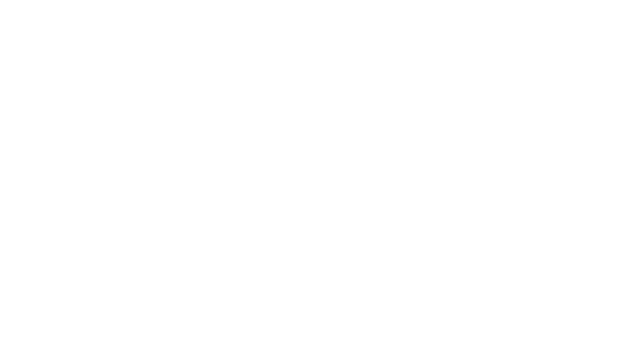
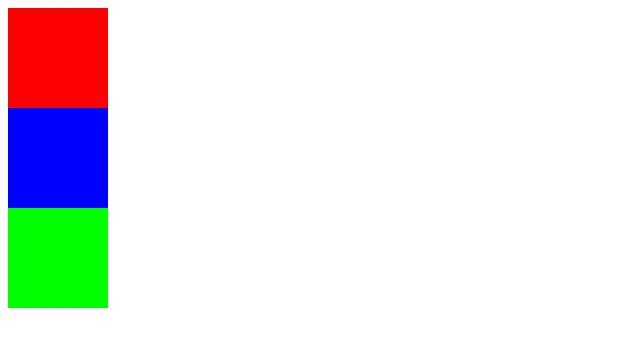
Before and after one commit to Andrii-Avramenko/HW-25, a plain HTML site: page index.html in a window 1280 px wide. Shown: the whole page, without its empty margins (0-640 px from the left). Drawn offline with Linux system fonts and the light colour scheme.

Commit message:
New classes

```diff
--- a/index.html
+++ b/index.html
@@ -8,8 +8,10 @@
     <link rel="stylesheet" href="./style.css">
   </head>
   <body>
-    <div></div>
-    <div></div>
-    <div></div>
+    <div class="colors">
+      <div class="red"></div>
+      <div class="blue"></div>
+      <div class="green"></div>
+    </div>
   </body>
 </html>
```
